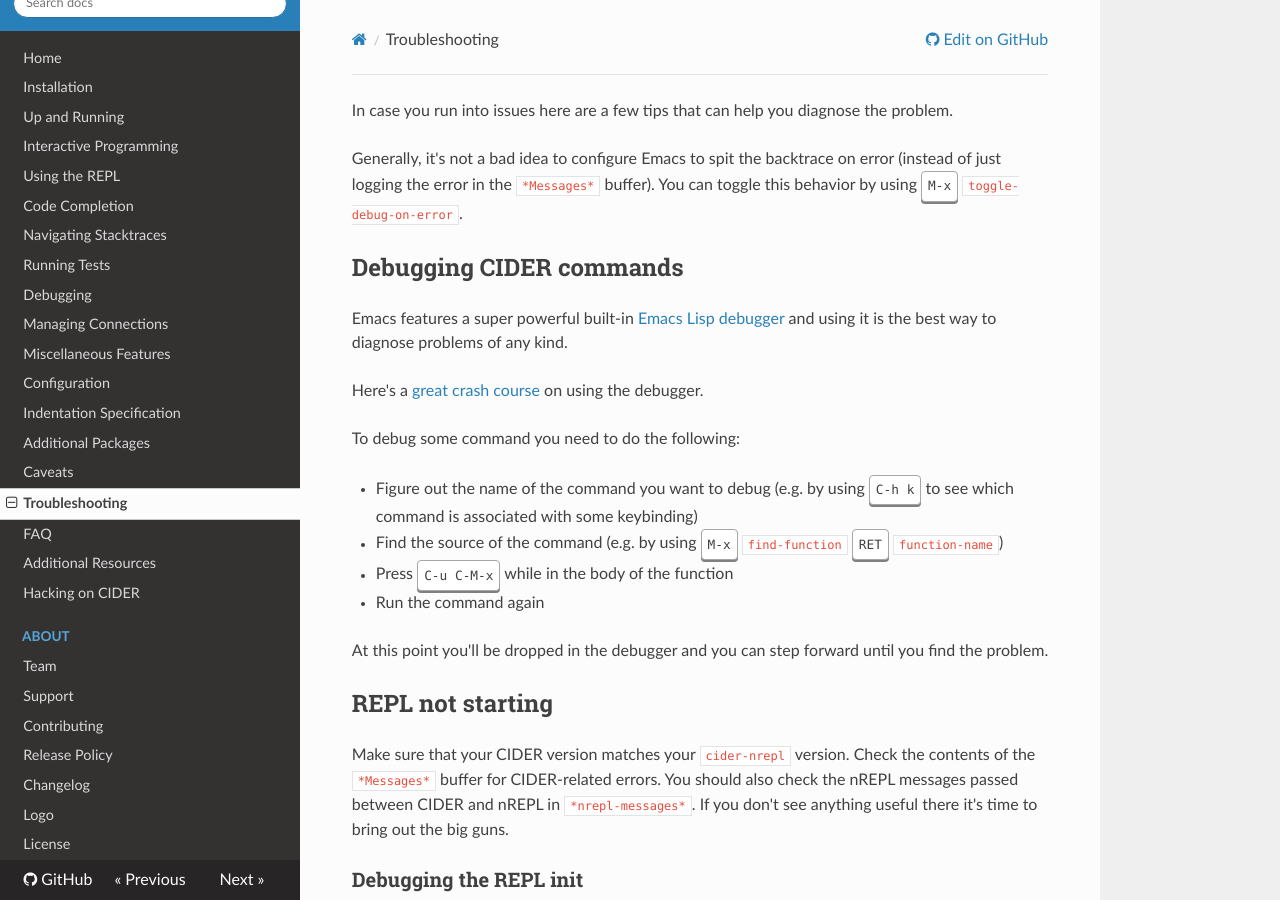
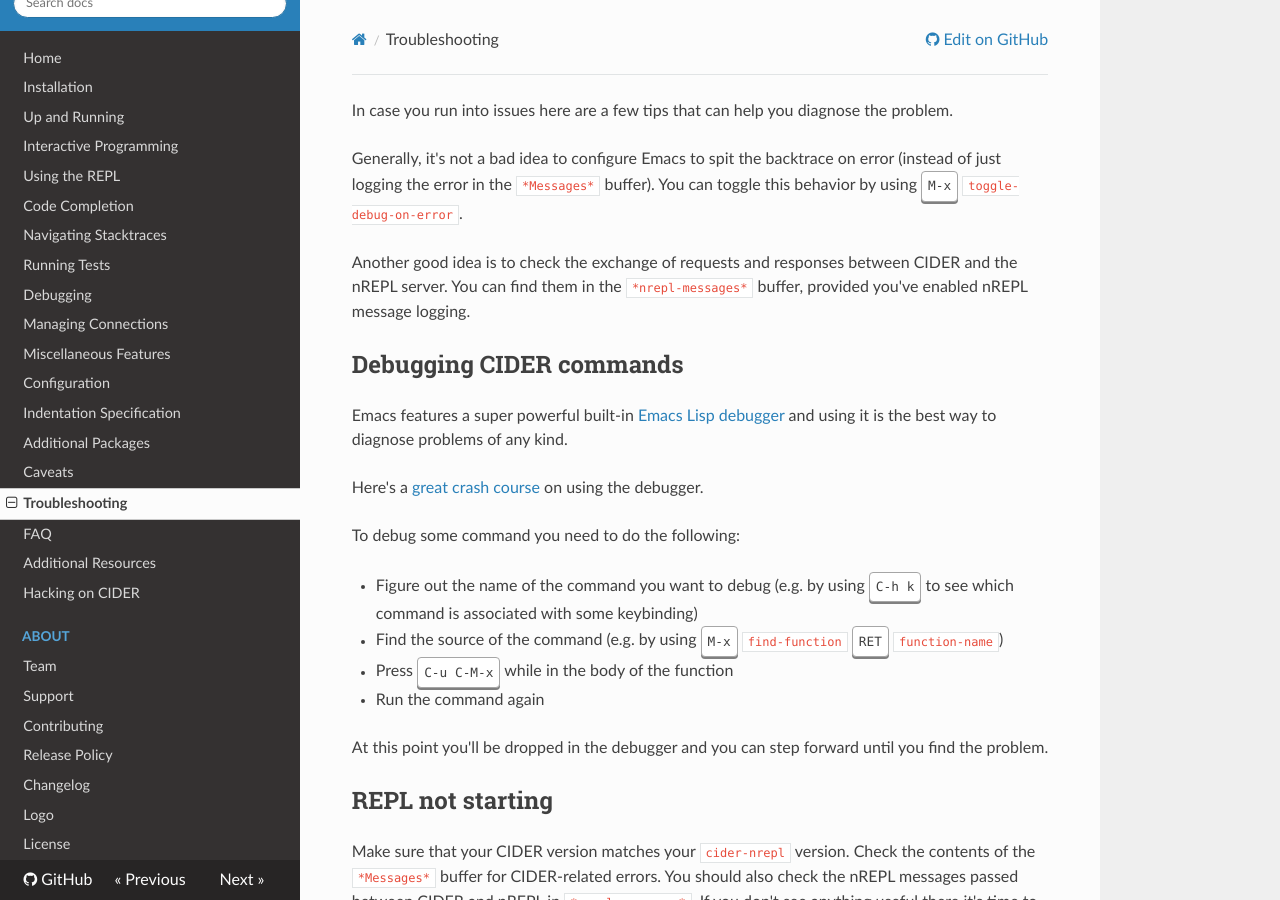
Before and after one commit to clojure-emacs/cider, an MkDocs documentation site: the page built from doc/troubleshooting.md, in a window 1280 px wide and 900 px high. Built offline with MkDocs 1.6.1, drawn with Linux system fonts in a browser that asks for light colours; nearby versions of some CDN libraries; old or Windows-style settings are respelled for this version of MkDocs.

Commit message:
Add a note about *nrepl-messages* in the Troubleshooting section of the manual

```diff
--- a/doc/troubleshooting.md
+++ b/doc/troubleshooting.md
@@ -4,6 +4,10 @@
 Generally, it's not a bad idea to configure Emacs to spit the backtrace on error
 (instead of just logging the error in the `*Messages*` buffer). You can toggle
 this behavior by using <kbd>M-x</kbd> `toggle-debug-on-error`.
+
+Another good idea is to check the exchange of requests and responses between
+CIDER and the nREPL server. You can find them in the `*nrepl-messages*` buffer,
+provided you've enabled nREPL message logging.
 
 ## Debugging CIDER commands
 
```
